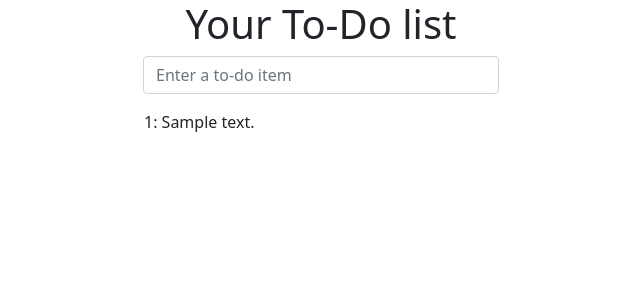
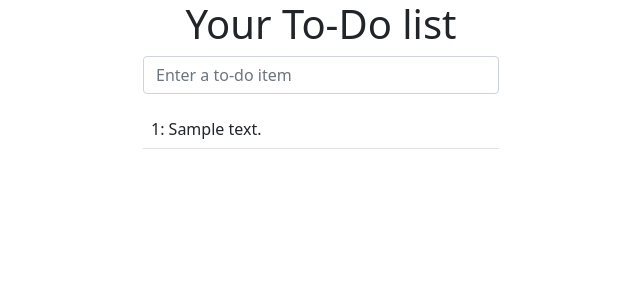
Before and after one commit to AleksandrBorodavkin/superlists, a Django app: page /lists/1/ in a window 1280 px wide. Shown: the top 300 px of the page, without its empty margins (319-959 px from the left). Run offline with Django 3.2, Linux system fonts and the light colour scheme; tables that the repository leaves empty hold one stand-in row (Sample ...); some libraries are stand-ins or nearby versions.

Commit message:
add style class to table

```diff
--- a/lists/templates/lists/list.html
+++ b/lists/templates/lists/list.html
@@ -2,7 +2,7 @@
 {% block header_text %}Your To-Do list{% endblock %}
 {% block form_action %}/lists/{{ list.id }}/add_item{% endblock %}
 {% block table %}
-	<table id="id_list_table">
+	<table id="id_list_table" class="table">
 		{% for item in list.item_set.all %}
 			<tr>
 				<td>{{ forloop.counter }}: {{ item.text }}</td>
```
